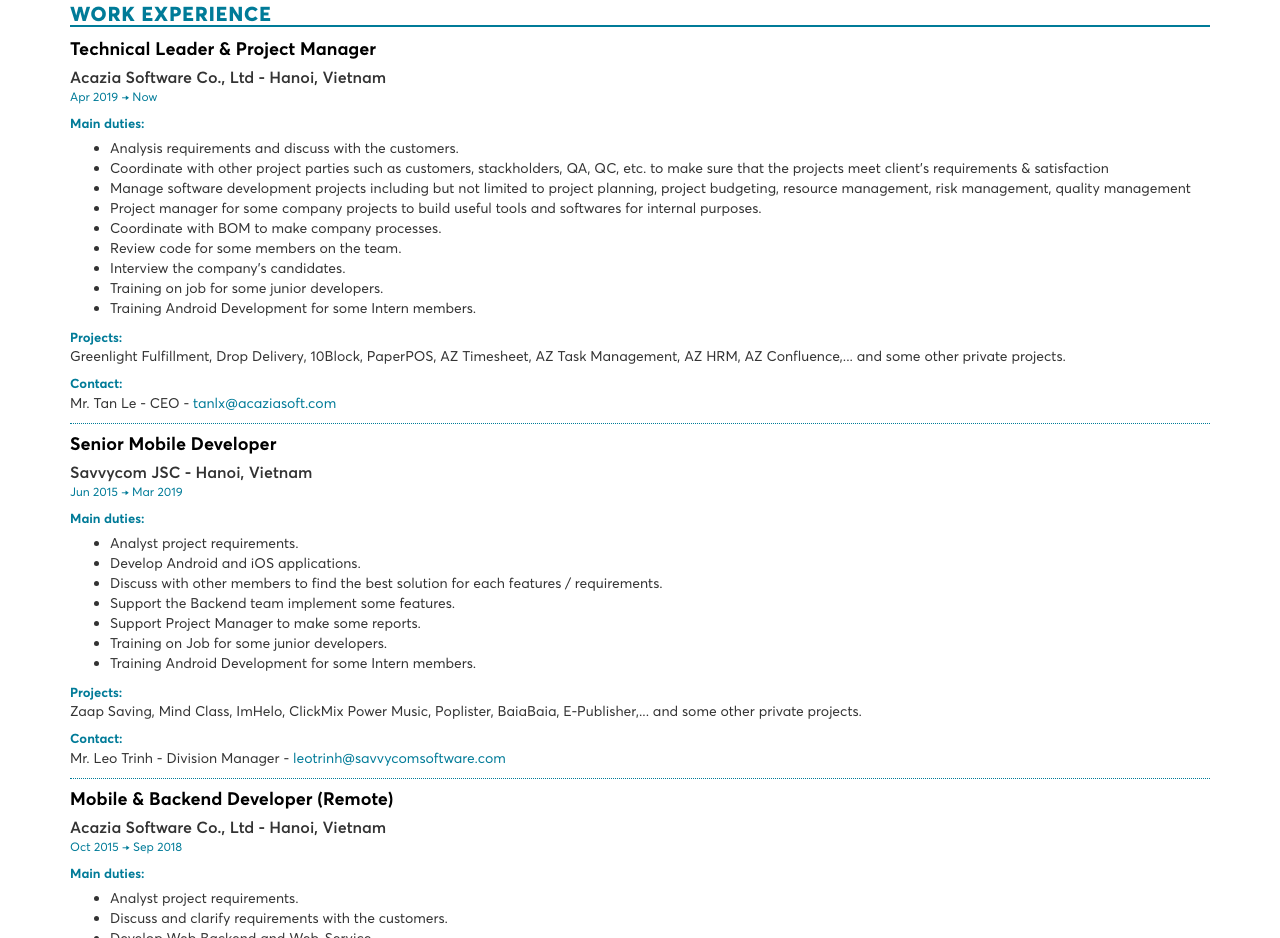
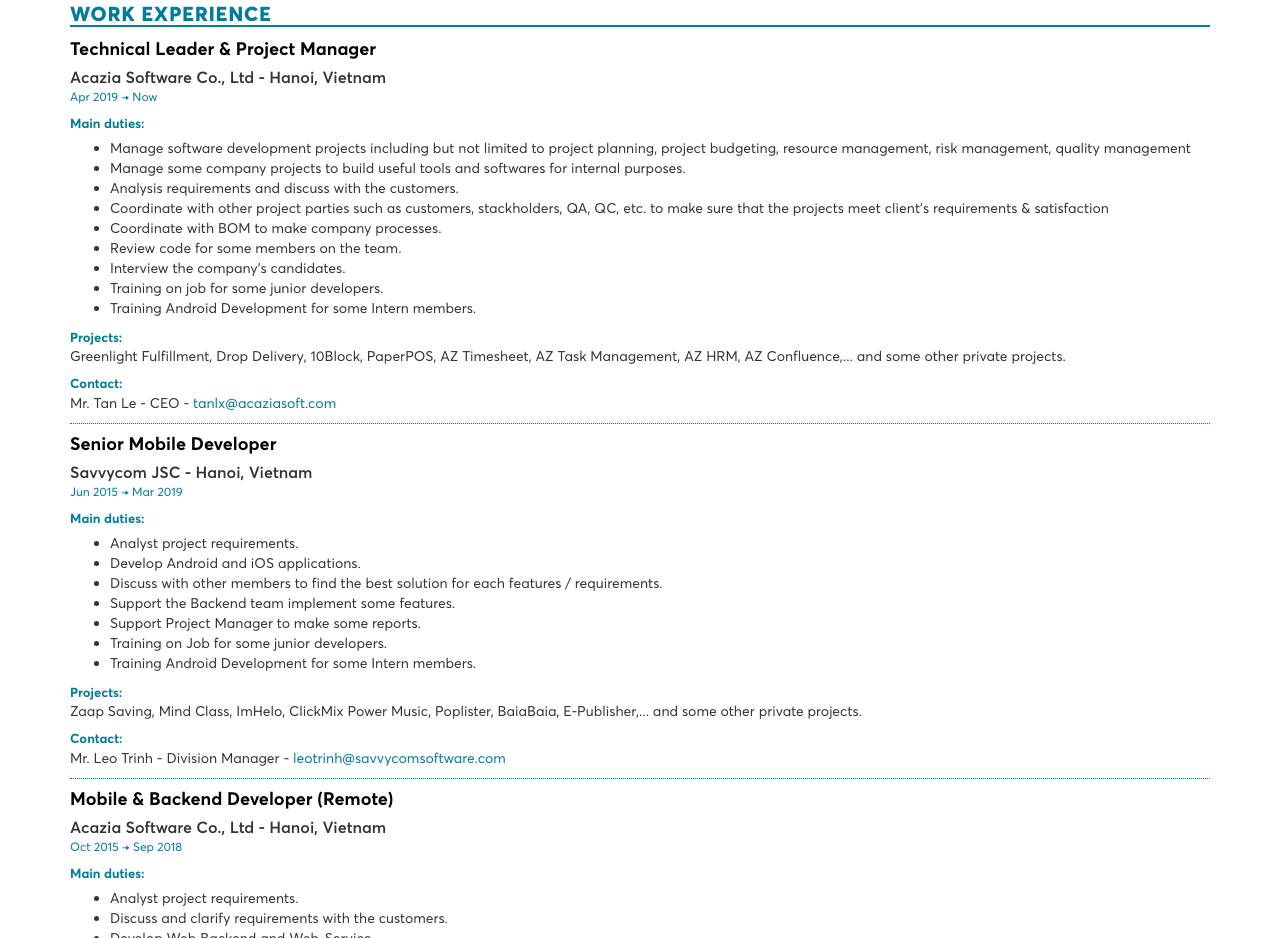
Before and after one commit to cuongdoict/cuongdoict.github.io, a website: page cv/index.html in a window 1280 px wide. Shown: the part 927-1865 px from the top of the page. Drawn offline with nearby package versions, Linux system fonts and the light colour scheme.

Commit message:
Update CV

```diff
--- a/cv/index.html
+++ b/cv/index.html
@@ -218,10 +218,10 @@
 					<div class="info-block">
 						<div class="sub-title">Main duties:</div>
 						<ul class="list-bullet">
+							<li>Manage software development projects including but not limited to project planning, project budgeting, resource management, risk management, quality management</li>
+							<li>Manage some company projects to build useful tools and softwares for internal purposes.</li>
 							<li>Analysis requirements and discuss with the customers.</li>
 							<li>Coordinate with other project parties such as customers, stackholders, QA, QC, etc. to make sure that the projects meet client’s requirements & satisfaction</li>
-							<li>Manage software development projects including but not limited to project planning, project budgeting, resource management, risk management, quality management</li>
-							<li>Project manager for some company projects to build useful tools and softwares for internal purposes.</li>
 							<li>Coordinate with BOM to make company processes.</li>
 							<li>Review code for some members on the team.</li>
 							<li>Interview the company's candidates.</li>
```
